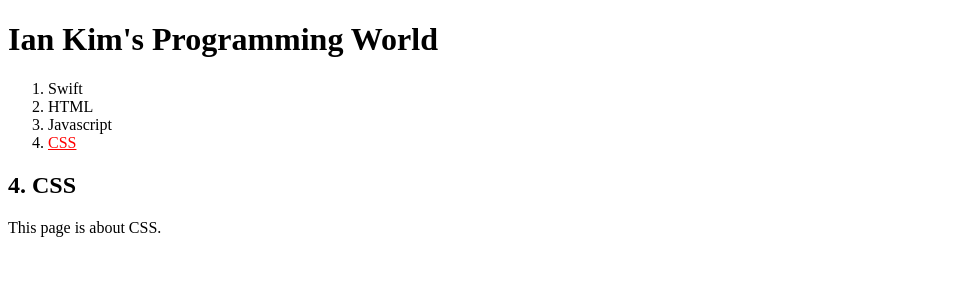
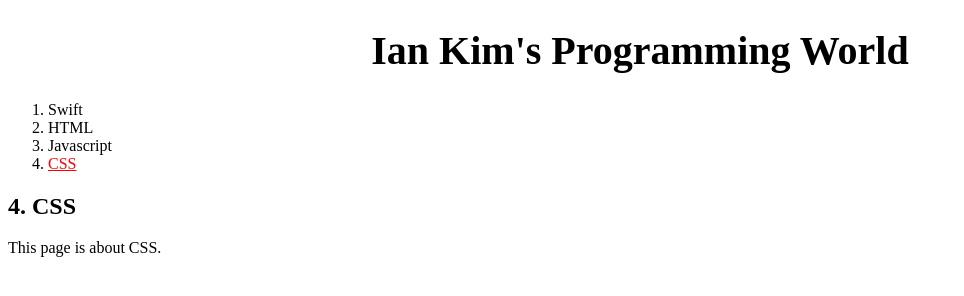
Before and after one commit to justicewisekim/web_tut_css, a plain HTML site: page 4.html in a window 1280 px wide. Shown: the whole page, without its empty margins (0-964 px from the left). Drawn offline with Linux system fonts and the light colour scheme.

Commit message:
CSS page, font-size/text-align

```diff
--- a/4.html
+++ b/4.html
@@ -5,8 +5,12 @@
   <meta charset="utf-8">
   <style>
     a {
-      color:black;
+      color: black;
       text-decoration: none;
+    }
+    h1 {
+      font-size: 40px;
+      text-align: center;
     }
   </style>
 </head>
```
